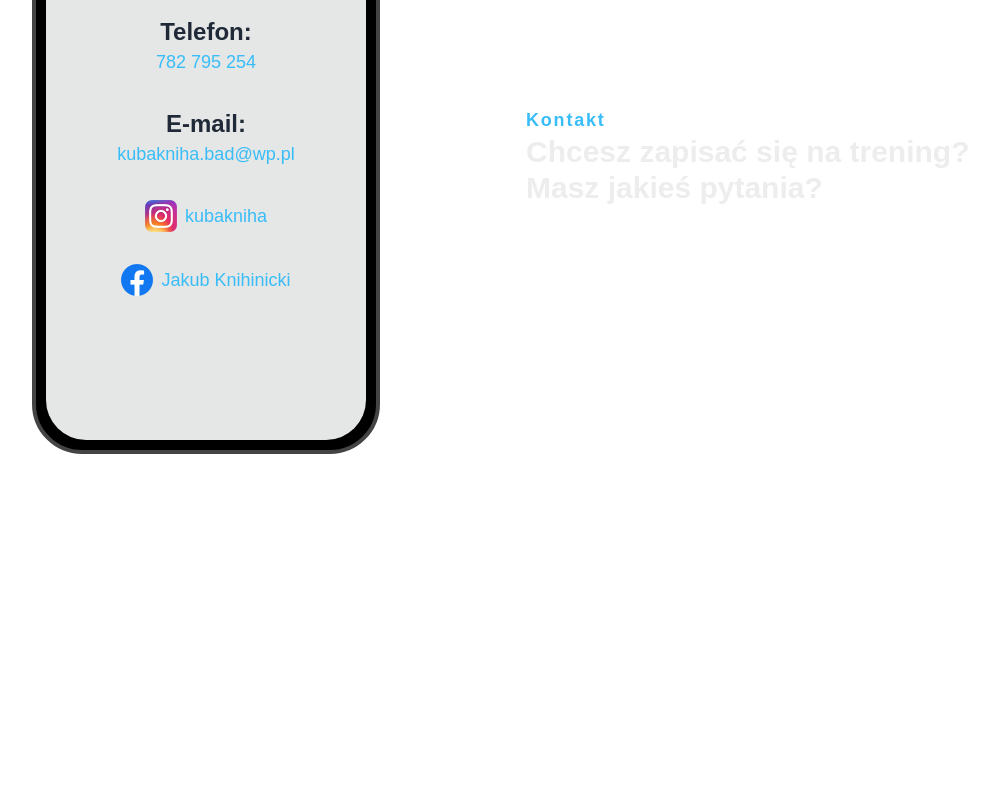
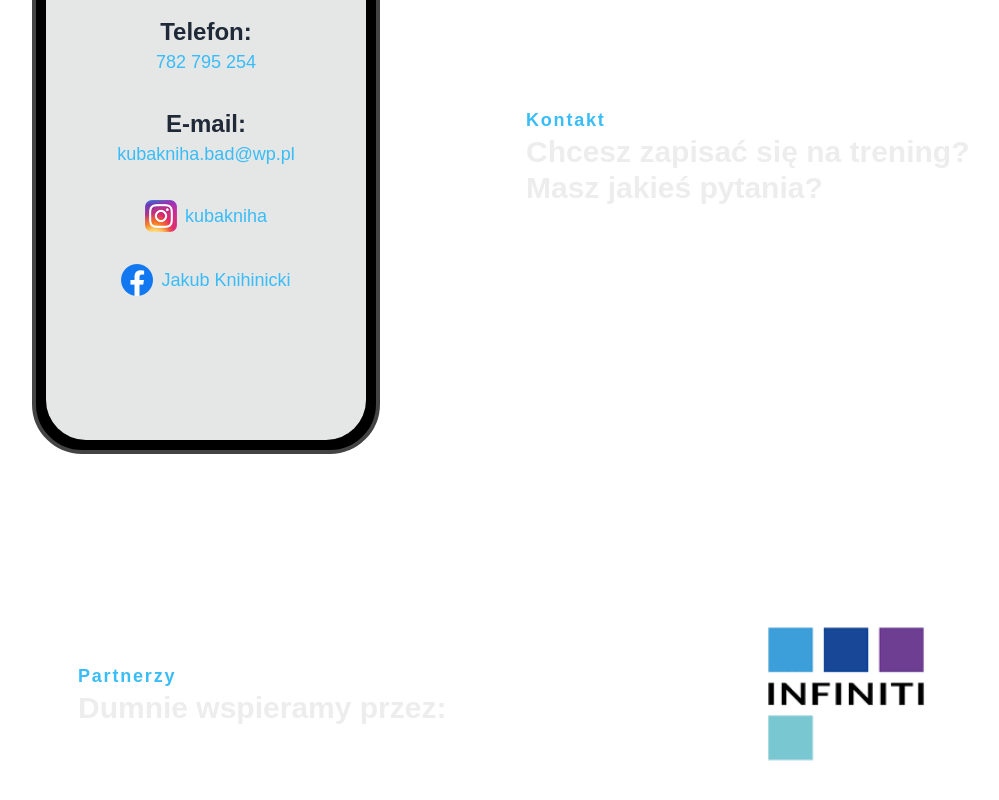
Before and after one commit to jeli-t/kubakniha.pl, a Next.js app in the folder next-app/: page / in a window 1280 px wide. Shown: the part 2198-2998 px from the top of the page, without its empty margins (114-1113 px from the left). Before the commit the page ends 2748 px from the top, so only its background shows below. Built offline with nearby package versions, Linux system fonts and the light colour scheme.

Commit message:
add sponsors section

```diff
--- /dev/null
+++ b/next-app/app/UI/Sponsors/Sponsors.tsx
@@ -0,0 +1,24 @@
+import Image from "next/image";
+import InfinitiImg from './infiniti.png'
+
+export function Sponsors() {
+    return (
+        <div className="flex items-center justify-center w-full min-h-fit mb-60">
+            <div className="w-full flex items-center justify-center align-center max-w-7xl p-4 flex-col md:flex-row gap-4">
+                <div className="w-full md:w-1/2">
+                    <span className="text-md md:text-lg tracking-widest font-bold text-sky-400">Partnerzy</span>
+                    <h2 className="text-left text-2xl md:text-3xl font-semibold">
+                        Dumnie wspieramy przez:
+                    </h2>
+                </div>
+                <a target="_blank" href="https://infiniti-fit.pl/strona-glowna-infiniti">
+                    <Image
+                        src={InfinitiImg}
+                        className="w-32 h-32 md:w-64 md:h-64"
+                        alt= "Infiniti Centrum Zdrowia"
+                    />
+                </a>
+            </div>
+        </div>
+    )
+}
--- a/next-app/app/page.tsx
+++ b/next-app/app/page.tsx
@@ -2,6 +2,7 @@ import { HeroSection } from "./UI/HeroSection/HeroSection";
 import { Treningi } from "./UI/Treningi/Treningi";
 import { About } from "./UI/About/About";
 import { Contact } from "./UI/Contact/Contact";
+import { Sponsors } from "./UI/Sponsors/Sponsors";
 
 export default function Home() {
   return (
@@ -10,6 +11,7 @@ export default function Home() {
       <Treningi />
       <About />
       <Contact />
+      <Sponsors />
     </>
   );
 }
```
Also changed, not shown: next-app/app/UI/Sponsors/infiniti.png (added).
